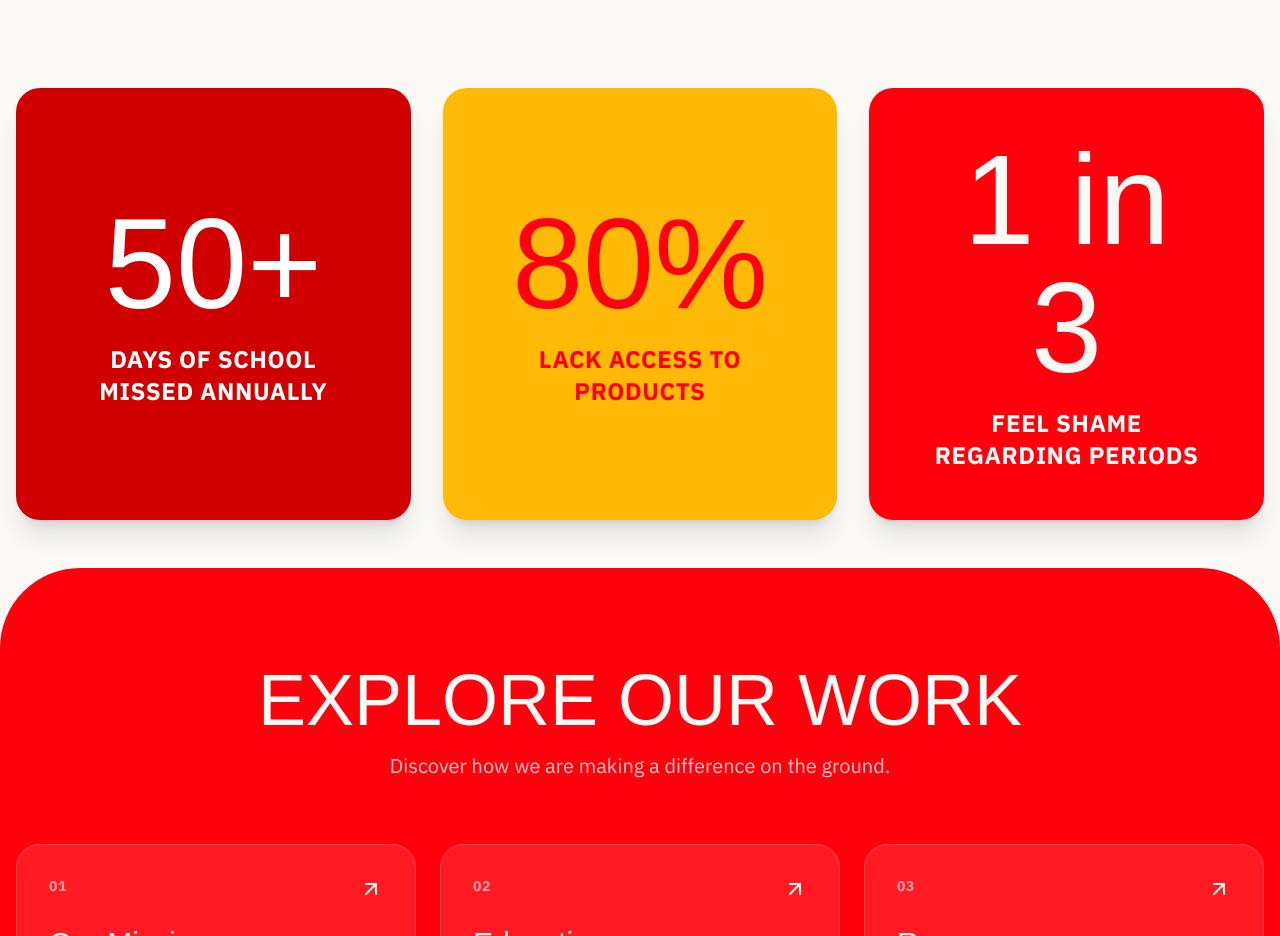
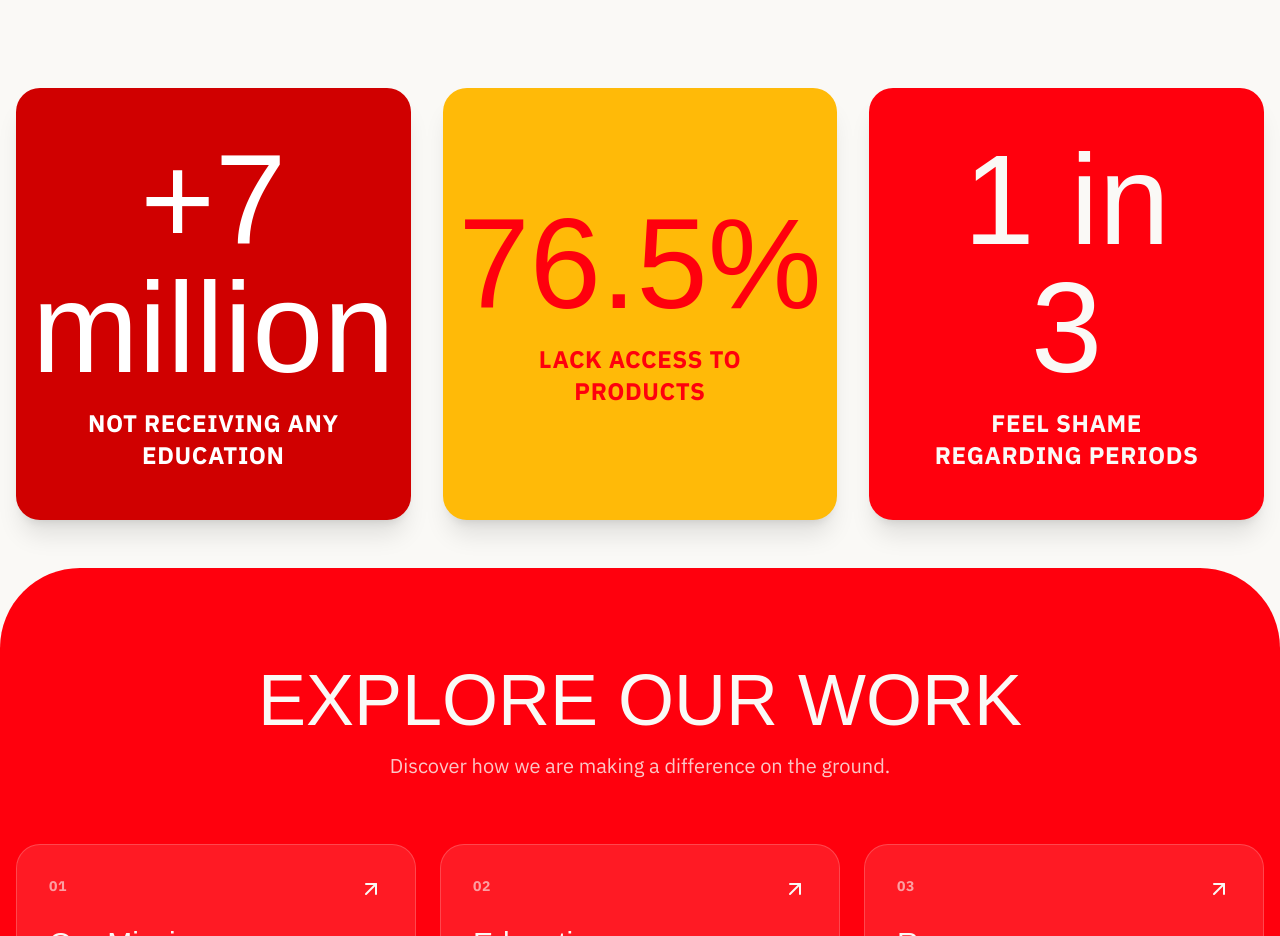
Before and after one commit to kiroiscoding/FlowForHer, a Next.js app: page / in a window 1280 px wide. Shown: the part 1660-2596 px from the top of the page. Built offline with nearby package versions, Linux system fonts and the light colour scheme; a web font is replaced by a local one.

Commit message:
Update home stats

```diff
--- a/src/components/ImpactSection.tsx
+++ b/src/components/ImpactSection.tsx
@@ -8,12 +8,12 @@ export const ImpactSection = () => {
 
     const stats = [
         {
-            value: language === "en" ? "50+" : "٥٠+",
-            label: language === "en" ? "Days of school missed annually" : "يوم دراسي ضائع سنوياً",
+            value: language === "en" ? "+7 million" : "+٧ مليون",
+            label: language === "en" ? "Not receiving any education" : "لا يتلقون أي تعليم",
             color: "bg-brand-red text-white",
         },
         {
-            value: language === "en" ? "80%" : "٨٠٪",
+            value: language === "en" ? "76.5%" : "٧٦.٥٪",
             label: language === "en" ? "Lack access to products" : "يفتقرن للمنتجات الصحية",
             color: "bg-brand-amber text-brand-burgundy",
         },
```
